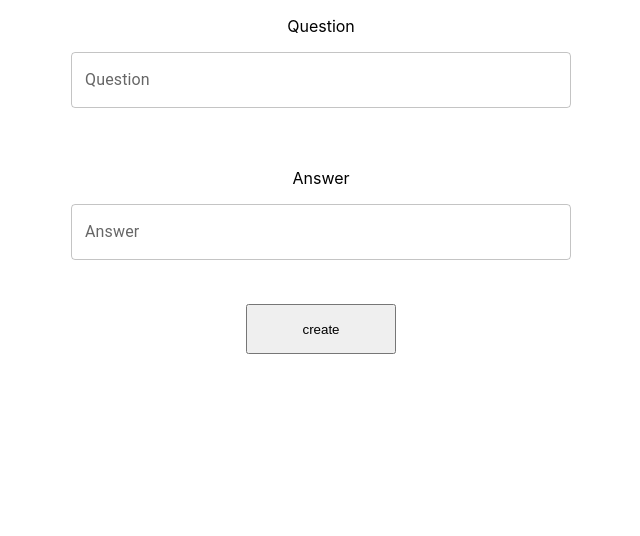
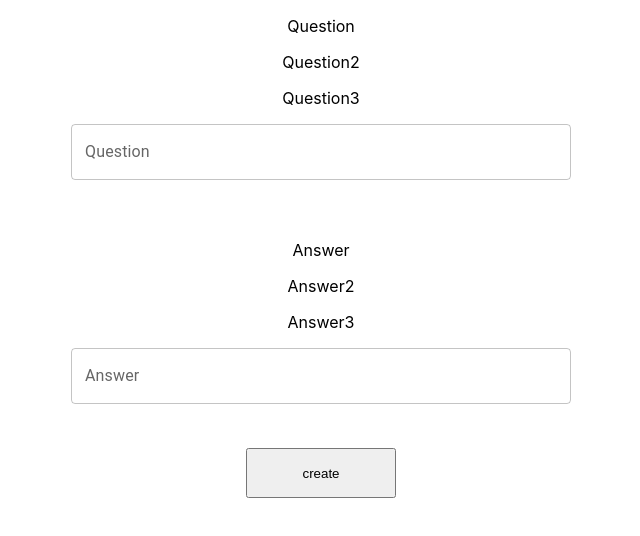
Before and after one commit to sakmoc/qaa_react_app, a React (Create React App) app: page / in a window 1280 px wide. Shown: the top 536 px of the page, without its empty margins (319-959 px from the left). Built offline with nearby package versions, Linux system fonts and the light colour scheme.

Commit message:
mainmain

```diff
--- a/src/components/InputText.js
+++ b/src/components/InputText.js
@@ -39,6 +39,8 @@ const InputText = (props) => {
       <form onSubmit={(e) => handleSubmit(e)}>
         <div>
           <p>Question</p>
+          <p>Question2</p>
+          <p>Question3</p>
           <TextField
             multiline
             className='text-field'
@@ -51,6 +53,8 @@ const InputText = (props) => {
 
         <div>
           <p>Answer</p>
+          <p>Answer2</p>
+          <p>Answer3</p>
           <TextField
             multiline
             className='text-field'
```
